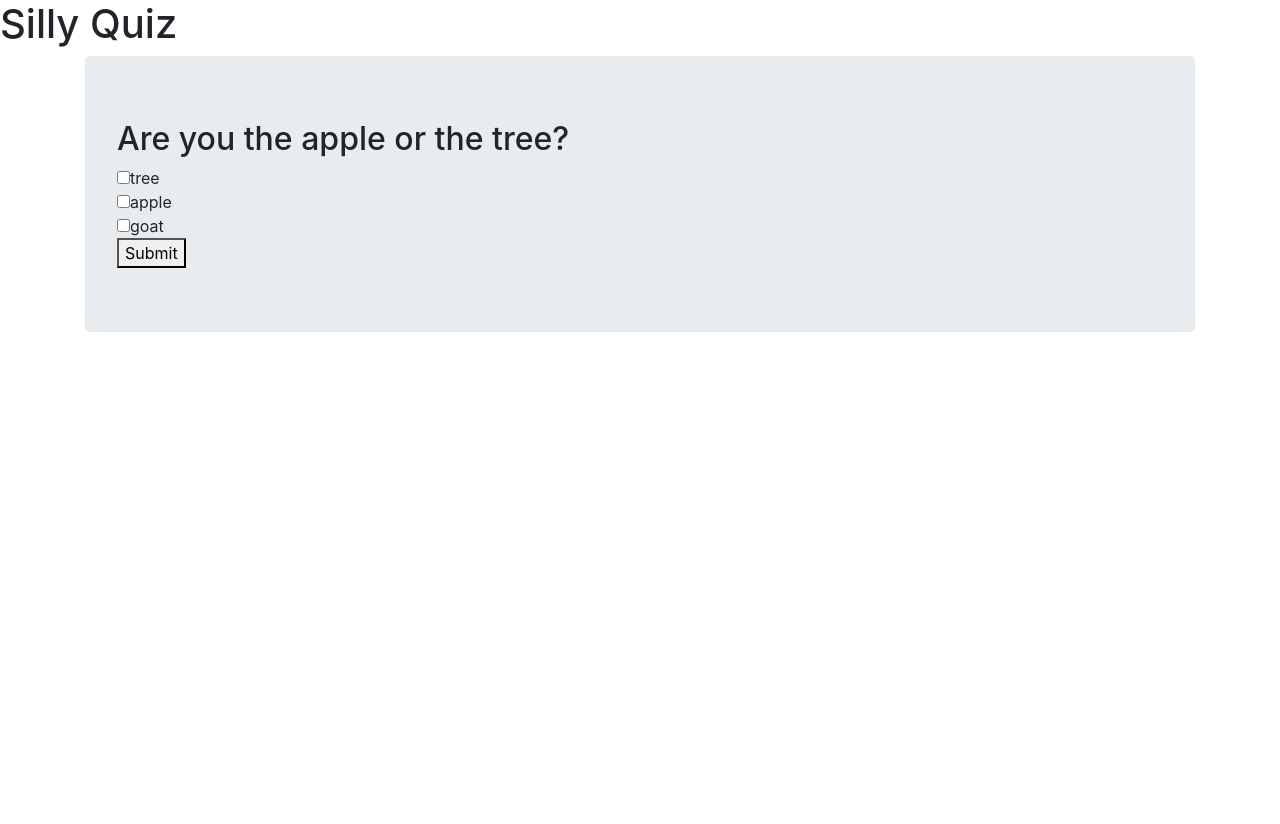
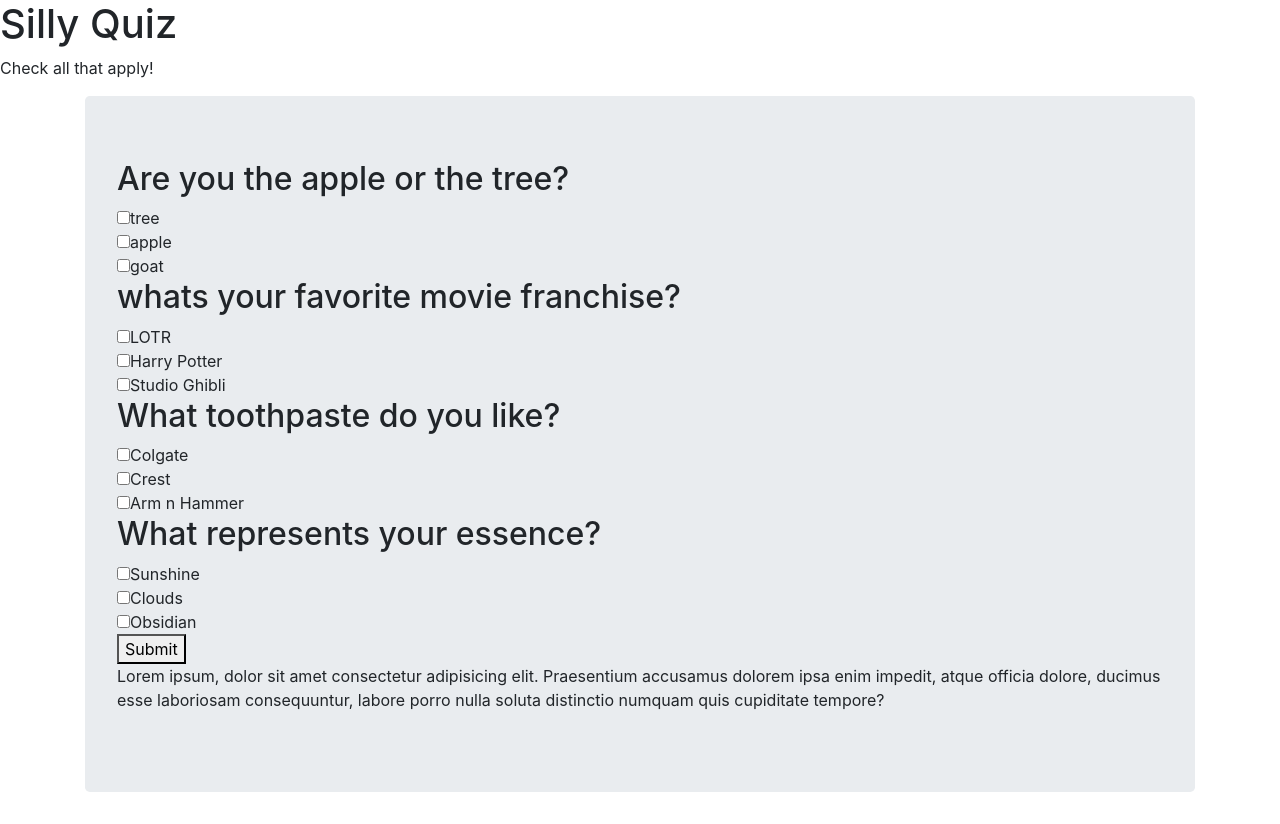
Before and after one commit to WiseFool92/silly-quiz, a plain HTML site: page index.html in a window 1280 px wide. Before the commit the page ends 800 px from the top, so only its background shows below. Drawn offline with Linux system fonts and the light colour scheme.

Commit message:
add div classes answr1,answr2,answr3

```diff
--- a/index.html
+++ b/index.html
@@ -9,6 +9,7 @@
   </head>
   <body>
     <h1>Silly Quiz</h1>
+    <p>Check all that apply!</p>
     <div class="container">
       <div class="jumbotron">
         <form id="checkbox">
@@ -17,9 +18,36 @@
               <input type="checkbox" name="q1" value="a">tree<br>
               <input type="checkbox" name="q1" value="b">apple<br>
               <input type="checkbox" name="q1" value="c">goat<br>
-              <button type="submit">Submit</button>
             </div>
+            <h2>whats your favorite movie franchise?</h2>
+            <div id="question-2">
+              <input type="checkbox" name="q2" value="a">LOTR<br>
+              <input type="checkbox" name="q2" value="b">Harry Potter<br>
+              <input type="checkbox" name="q2" value="c">Studio Ghibli<br>
+            </div>
+            <h2>What toothpaste do you like?</h2>
+            <div id="question-3">
+              <input type="checkbox" name="q3" value="a">Colgate<br>
+              <input type="checkbox" name="q3" value="b">Crest<br>
+              <input type="checkbox" name="q3" value="c">Arm n Hammer<br>
+            </div>
+            <h2>What represents your essence?</h2>
+            <div id="question-4">
+              <input type="checkbox" name="q4" value="a">Sunshine<br>
+              <input type="checkbox" name="q4" value="b">Clouds<br>
+              <input type="checkbox" name="q4" value="c">Obsidian<br>
+            </div>
+            <button type="submit">Submit</button>
         </form>
+        <div class="answr1">
+          <p id="a1">Lorem ipsum, dolor sit amet consectetur adipisicing elit. Praesentium accusamus dolorem ipsa enim impedit, atque officia dolore, ducimus esse laboriosam consequuntur, labore porro nulla soluta distinctio numquam quis cupiditate tempore?</p>
+        </div>
+        <div class="answr2">
+          <p id="a2"></p>
+        </div>
+        <div class="answr3">
+          <p id="a3"></p>
+        </div>
       </div>
     </div>
   </body>
```
